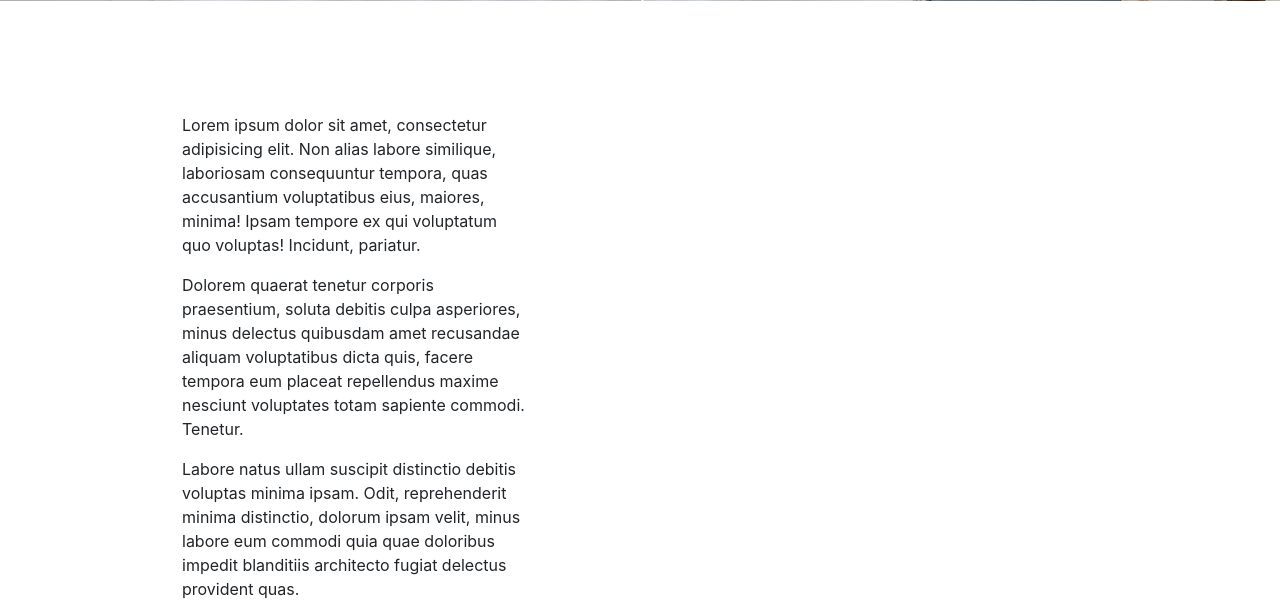
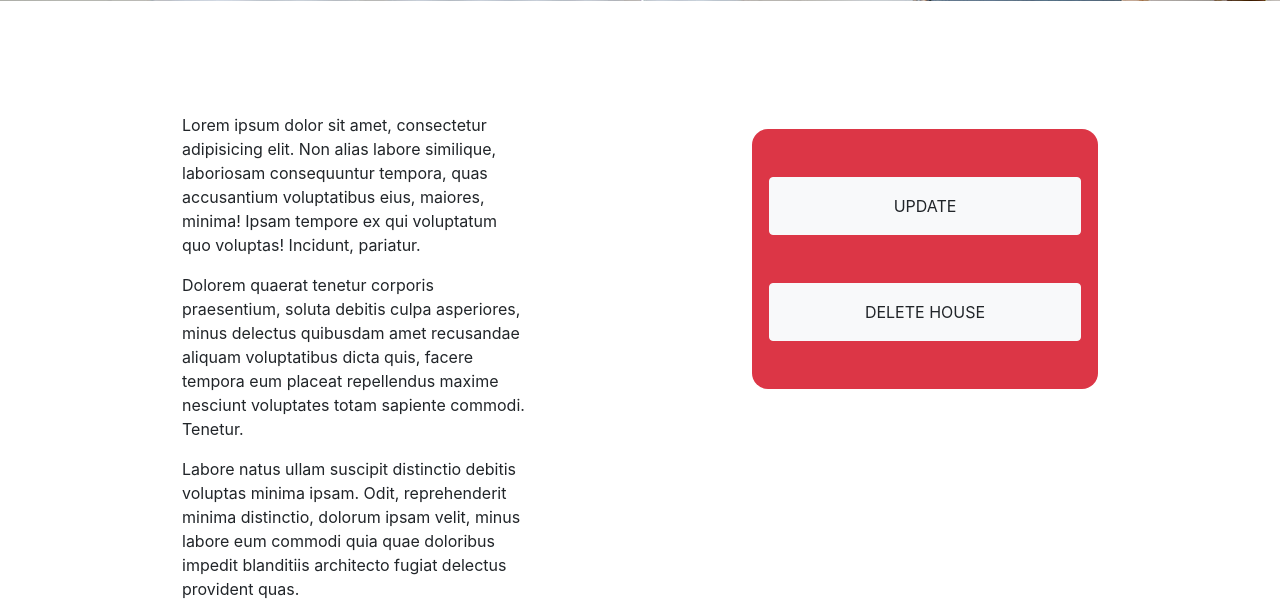
Before and after one commit to fahimabrar1/House_Renting_Website, a PHP site: page /HouseRenting/pages/find_a_home-single_page.php in a window 1280 px wide. Shown: the part 598-1201 px from the top of the page. Run offline with PHP 8.4, Linux system fonts and the light colour scheme; some libraries are stand-ins or nearby versions.

Commit message:
HouseRenting

```diff
--- a/HouseRenting/pages/find_a_home-single_page.php
+++ b/HouseRenting/pages/find_a_home-single_page.php
@@ -89,7 +89,7 @@
         <div class="site-section">
             <div class="container">
                 <div class="row">
-                    <div class="descripton col-md-6">
+                    <div class="descripton col">
                         <p>Lorem ipsum dolor sit amet, consectetur adipisicing elit. Non alias labore similique, laboriosam consequuntur tempora, quas accusantium voluptatibus eius, maiores, minima! Ipsam tempore ex qui voluptatum quo voluptas! Incidunt, pariatur.</p>
                         <p>Dolorem quaerat tenetur corporis praesentium, soluta debitis culpa asperiores, minus delectus quibusdam amet recusandae aliquam voluptatibus dicta quis, facere tempora eum placeat repellendus maxime nesciunt voluptates totam sapiente commodi. Tenetur.</p>
                         <p>Labore natus ullam suscipit distinctio debitis voluptas minima ipsam. Odit, reprehenderit minima distinctio, dolorum ipsam velit, minus labore eum commodi quia quae doloribus impedit blanditiis architecto fugiat delectus provident quas.</p>
@@ -98,6 +98,17 @@
                         <p><a href="#" class="btn btn-danger text-white">Contact Agent</a></p>
                     </div>
 
+                    <div class="update-section col">
+                        <div class="update">
+                            <div class="row align-items-center justify-content-center text-center">
+                                <button type="button" class="btn btn-light mb-4 p-3 col-md-12">UPDATE</button>
+                            </div>
+                            <div class="row align-items-center justify-content-center text-center">
+                                <button type="button" class="btn btn-light mt-4 p-3 col-md-12">DELETE HOUSE</button>
+                            </div>
+
+                        </div>
+                    </div>
                     <!--Other Contents can be added-->
                 </div>
             </div>
--- a/HouseRenting/pages/index.php
+++ b/HouseRenting/pages/index.php
@@ -133,7 +133,7 @@
                     <div class="col-lg-4">
                         <div class="ft-about">
                             <div class="logo">
-                                <a class="navbar-brand text-white" href="../HouseRenting/index.php"> <img src="resources/HouseRenting.png" alt="#">
+                                <a class="navbar-brand text-white" href="../HouseRenting/index.php"> <img src="../resources/HouseRenting.png" alt="#">
                                     <h5>HOUSE RENT</h5>
                                 </a>
                             </div>
--- a/HouseRenting/php/page.php
+++ b/HouseRenting/php/page.php
@@ -1,5 +1,5 @@
 <?php
-   function getpage($src,$sq,$bedroom,$bathroom,$price,$location){
+     function getpage($src,$sq,$bedroom,$bathroom,$price,$location){
          $var="<div class=\"col-md-4 mb-5\">
                         <div class=\"media-38289 rounded\">
                             <a href=\"../pages/find_a_home-single_page.php\" class=\"d-block\"><img src=$src alt=\"Image\" class=\"img-fluid\"></a>
--- a/HouseRenting/style/for_home.css
+++ b/HouseRenting/style/for_home.css
@@ -34,9 +34,7 @@ body {
     margin-left: auto;
 }
 
-.site-section .descripton{
-    padding: 7rem;
-}
+
 .media-38289 {
     background-color: whitesmoke;
     padding-bottom: 1rem;
@@ -45,6 +43,7 @@ body {
     -moz-box-shadow: 6px 6px 31px -8px rgba(0, 0, 0, 0.25);
     box-shadow: 6px 6px 31px -8px rgba(0, 0, 0, 0.25);
 }
+
 .ftco-blocks-cover-1 .site-section-cover .container .media-38289 {
     background-color: rgba(255, 255, 255, 0.5);
     padding-bottom: 1rem;
@@ -81,3 +80,20 @@ body {
     padding-left: 10px;
     padding-right: 10px;
 }
+
+/*for single home*/
+.site-section .descripton {
+    padding: 7rem;
+}
+
+.site-section .update-section {
+    padding: 7rem;
+}
+
+.site-section .update-section .update {
+    background-color: #dc3646;
+    padding: 3rem 2rem;
+    margin-top: 1rem;
+    border-radius: 1rem;
+
+}
--- a/HouseRenting/style/home_style.css
+++ b/HouseRenting/style/home_style.css
@@ -72,8 +72,11 @@ body {
 }
 
 .footer-section .container {
+    padding-top: 20px;
+    padding-bottom: 20px;
     font-size: 12px;
 }
+
 
 .footer-section .copyright-option {
     background-color: black;
```
Also changed, not shown: HouseRenting/pages/Post_for_rent.php (+8 -1 lines), HouseRenting/pages/find_a_home.php (+12 -5 lines), HouseRenting/php/pfr.php (+15 -10 lines), HouseRenting/php/searchpages.php (added, +39 -0 lines).
